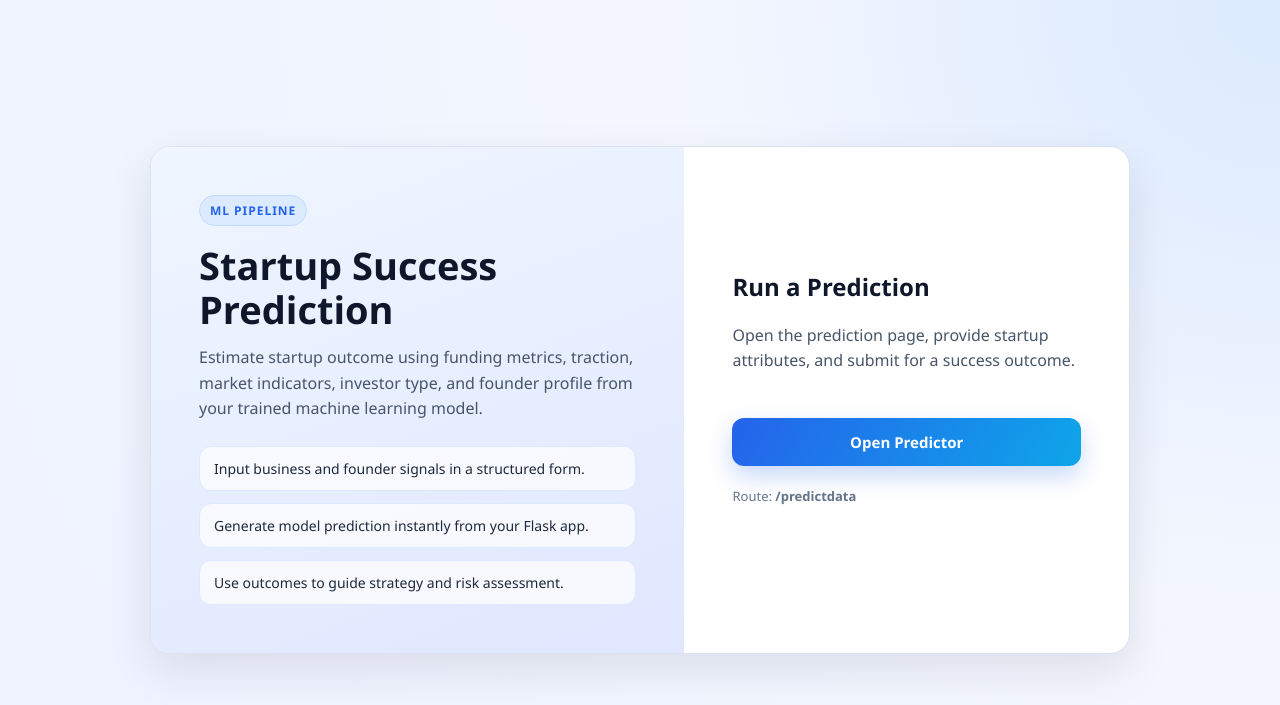
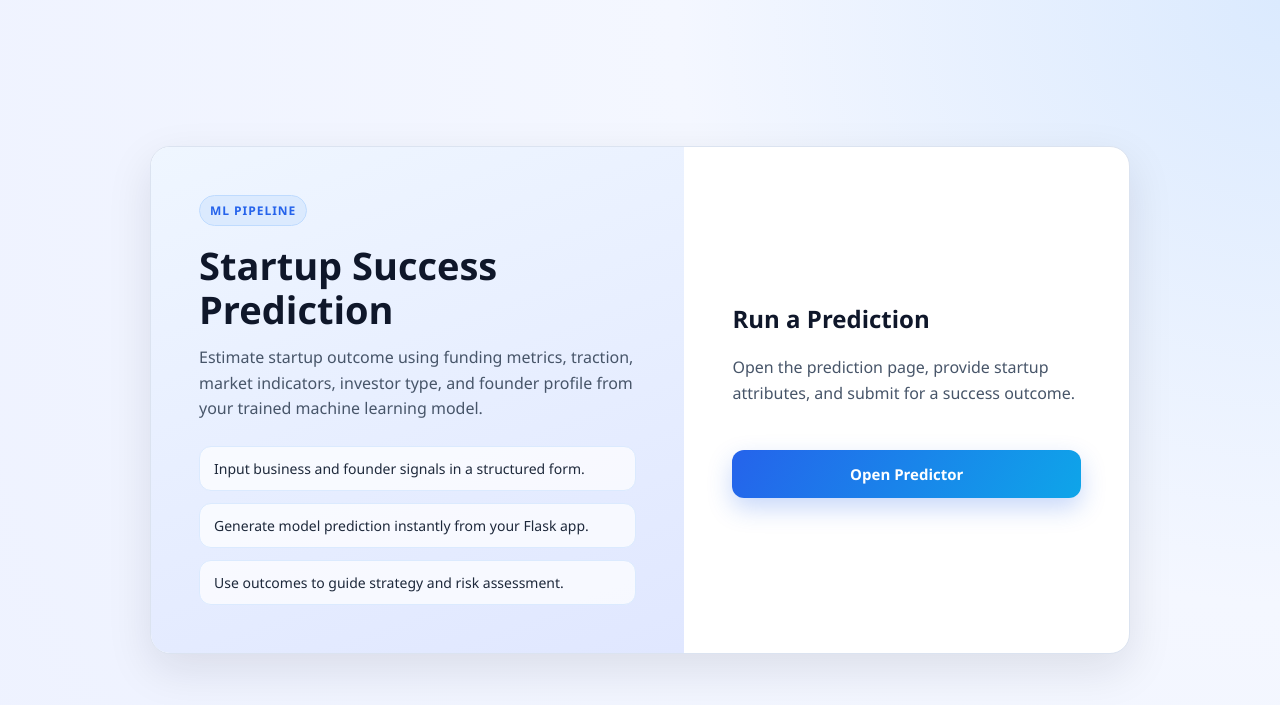
Before and after one commit to ParmeetCS/ml-pipeline-startup-analysis, a Flask app: page / in a window 1280 px wide. Shown: the top 705 px of the page. Run offline with Flask 3, Linux system fonts and the light colour scheme.

Commit message:
modified:   templates/index.html

```diff
--- a/templates/index.html
+++ b/templates/index.html
@@ -177,7 +177,6 @@
 				Open the prediction page, provide startup attributes, and submit for a success outcome.
 			</p>
 			<a class="btn" href="/predictdata">Open Predictor</a>
-			<p class="hint">Route: <strong>/predictdata</strong></p>
 		</section>
 	</main>
 </body>
```
